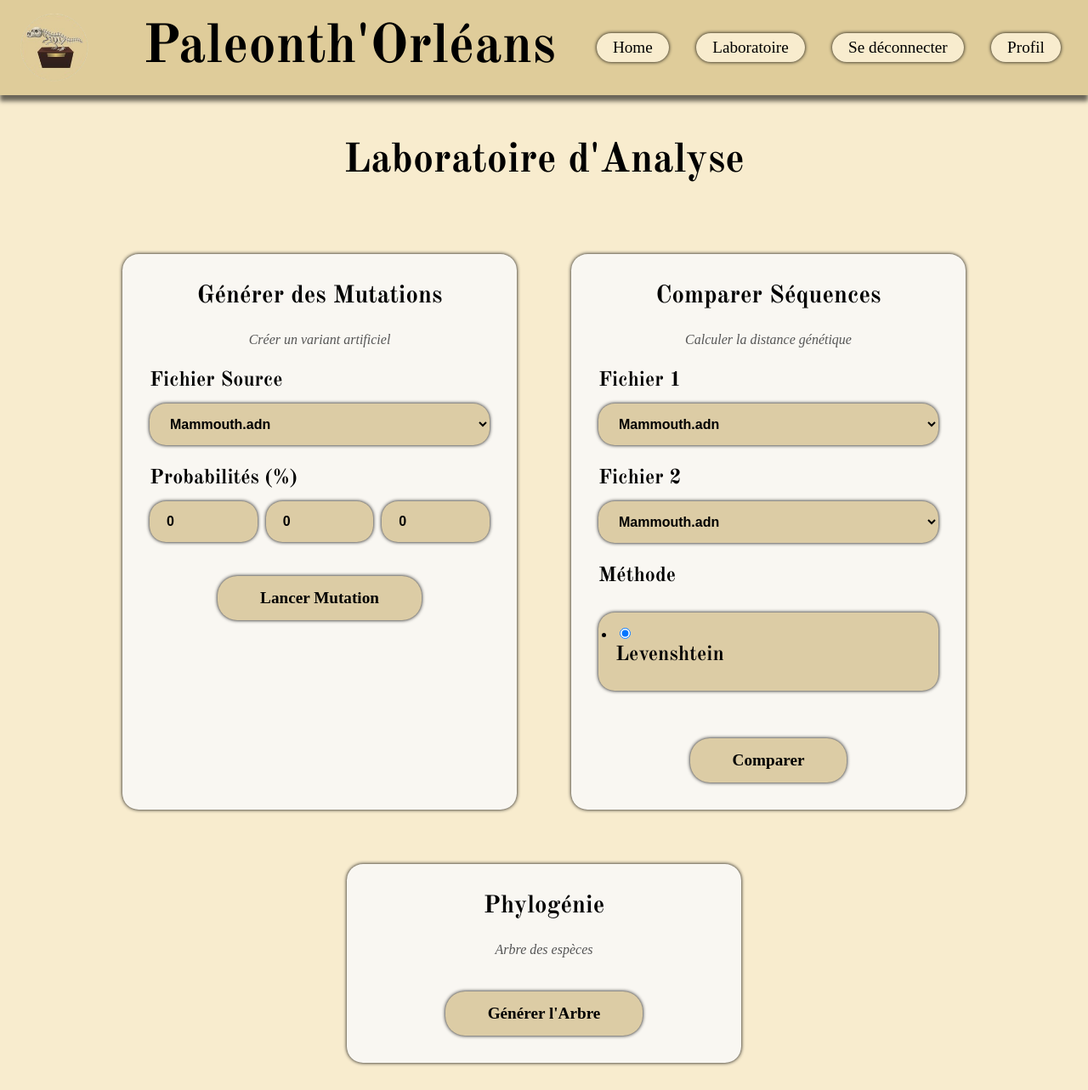
After one commit to JorisVachey/SAE_ADN, a Flask app: page /exploitation in a window 1280 px wide. The commit adds this page. Shown: the whole page at 85% size. Run offline with Flask 3, Linux system fonts and the light colour scheme; a user stored in the database is signed in; data comes from the database, SQL or seed files in the repository; both versions use the stored data as it was after the commit.

Commit message:
ajout de l exploitation sur le site

```diff
--- a/flask/monApp/forms.py
+++ b/flask/monApp/forms.py
@@ -68,3 +68,11 @@ class EquipementForm(FlaskForm): # Renommé pour plus de clarté
 class CampagneForm(FlaskForm):
     date  = DateField('date début', validators=[DataRequired(message="Cette option est obligatoire")])
     duree = IntegerField('nb jours', validators=[DataRequired(message="Cette option est obligatoire")])
+
+class MutationForm(FlaskForm):
+    proba_r = IntegerField('Pourcentage Remplacement', default=0)
+    proba_d = IntegerField('Pourcentage Délétion', default=0)
+    proba_i = IntegerField('Pourcentage Insertion', default=0)
+
+class ComparaisonForm(FlaskForm):
+    methode = RadioField('Méthode', choices=[('levenshtein', 'Levenshtein')], default='levenshtein')
--- /dev/null
+++ b/flask/monApp/static/css/style_exploitation.css
@@ -0,0 +1,73 @@
+/* Style spécifique pour la page d'exploitation */
+
+.titre-exploitation {
+    text-align: center;
+    margin-top: 2em;
+}
+
+.titre-exploitation h1 {
+    font-family: 'Old Standard TT', serif;
+    font-size: 3em;
+}
+
+.container-exploitation {
+    display: flex;
+    justify-content: center;
+    gap: 4em;
+    padding: 2em;
+    flex-wrap: wrap;
+}
+
+.bloc-outil {
+    background-color: #F9F7F2;
+    padding: 2em;
+    border-radius: 1.2em;
+    box-shadow: 0px 0px 4px 0px black;
+    width: 400px;
+}
+
+.bloc-outil h2 {
+    text-align: center;
+    font-family: 'Old Standard TT', serif;
+    font-size: 1.8em;
+    margin-top: 0;
+}
+
+.sous-titre {
+    text-align: center;
+    font-style: italic;
+    margin-bottom: 1.5em;
+    color: #555;
+}
+
+.form-outil {
+    width: 100%;
+    padding: 0;
+    box-shadow: none;
+    background: none;
+}
+
+.proba-group {
+    display: flex;
+    gap: 10px;
+}
+
+.resultat-box {
+    margin-top: 2em;
+    padding: 1em;
+    background-color: #dccca5;
+    border-radius: 1em;
+    text-align: center;
+    border: 1px solid #000;
+}
+
+.resultat-box h3 {
+    margin: 0;
+    font-family: 'Old Standard TT', serif;
+}
+
+.resultat-valeur {
+    font-size: 1.5em;
+    font-weight: bold;
+    margin: 0.5em 0;
+}
--- a/flask/monApp/static/css/styles.css
+++ b/flask/monApp/static/css/styles.css
@@ -67,3 +67,24 @@ header li a {
 header li a:hover {
     transform: scale(1.05);
 }
+
+.flash-messages {
+    width: 80%;
+    margin: 1em auto;
+}
+.flash {
+    padding: 1em;
+    margin-bottom: 0.5em;
+    border-radius: 5px;
+    border: 1px solid transparent;
+}
+.flash.success {
+    background-color: #d4edda;
+    color: #155724;
+    border-color: #c3e6cb;
+}
+.flash.error {
+    background-color: #f8d7da;
+    color: #721c24;
+    border-color: #f5c6cb;
+}
--- a/flask/monApp/templates/base.html
+++ b/flask/monApp/templates/base.html
@@ -21,6 +21,7 @@
         <ul>
             {% if current_user.is_authenticated %}
             <li><a href="{{ url_for('accueil') }}">Home</a></li>
+            <li><a href="{{ url_for('exploit') }}">Laboratoire</a></li>
             {%endif %}
             {% if not current_user.is_authenticated %}
             <li><a href="{{ url_for('connexion') }}">Se connecter</a></li>
@@ -34,6 +35,15 @@
 {%endblock%}
 
 <main>
+    {% with messages = get_flashed_messages(with_categories=true) %}
+      {% if messages %}
+        <div class="flash-messages">
+        {% for category, message in messages %}
+          <div class="flash {{ category }}">{{ message }}</div>
+        {% endfor %}
+        </div>
+      {% endif %}
+    {% endwith %}
 {% block main %}
 
 {% endblock %}
--- /dev/null
+++ b/flask/monApp/templates/exploitation.html
@@ -0,0 +1,110 @@
+{% extends "base.html" %}
+
+{% block styles_additionnels %}
+    <link rel="stylesheet" href="{{ url_for('static', filename='css/style_ajout_echantillon.css') }}">
+    <link rel="stylesheet" href="{{ url_for('static', filename='css/style_exploitation.css') }}">
+{% endblock %}
+
+{% block main %}
+<section class="block">
+    <section class="titre-exploitation">
+        <h1>Laboratoire d'Analyse</h1>
+    </section>
+
+    <div class="container-exploitation">
+
+        <article class="bloc-outil">
+            <h2>Générer des Mutations</h2>
+            <p class="sous-titre">Créer un variant artificiel</p>
+
+            <form method="POST" action="{{ url_for('mutation') }}" class="form-outil">
+                {{ form_mutation.hidden_tag() }}
+
+                <div class="form-group">
+                    <label for="fichier_source">Fichier Source</label>
+                    <select name="fichier_source" id="fichier_source" class="form-control">
+                        {% for fichier in fichiers %}
+                            <option value="{{ fichier.idFichier }}">{{ fichier.nomFichier }}</option>
+                        {% endfor %}
+                    </select>
+                </div>
+
+                <div class="form-group">
+                    <label>Probabilités (%)</label>
+                    <div class="proba-group">
+                        {{ form_mutation.proba_r(class="form-control", placeholder="Rempl.") }}
+                        {{ form_mutation.proba_d(class="form-control", placeholder="Dél.") }}
+                        {{ form_mutation.proba_i(class="form-control", placeholder="Ins.") }}
+                    </div>
+                </div>
+
+                <div class="boutons_form" style="justify-content: center;">
+                    <button type="submit" class="boutons_plat">Lancer Mutation</button>
+                </div>
+            </form>
+        </article>
+
+        <article class="bloc-outil">
+            <h2>Comparer Séquences</h2>
+            <p class="sous-titre">Calculer la distance génétique</p>
+
+            <form method="POST" action="{{ url_for('comparaison') }}" class="form-outil">
+                {{ form_comparaison.hidden_tag() }}
+
+                <div class="form-group">
+                    <label for="fichier1">Fichier 1</label>
+                    <select name="fichier1" id="fichier1" class="form-control">
+                        {% for fichier in fichiers %}
+                            <option value="{{ fichier.idFichier }}">{{ fichier.nomFichier }}</option>
+                        {% endfor %}
+                    </select>
+                </div>
+
+                <div class="form-group">
+                    <label for="fichier2">Fichier 2</label>
+                    <select name="fichier2" id="fichier2" class="form-control">
+                        {% for fichier in fichiers %}
+                            <option value="{{ fichier.idFichier }}">{{ fichier.nomFichier }}</option>
+                        {% endfor %}
+                    </select>
+                </div>
+
+                <div class="form-group">
+                    {{ form_comparaison.methode.label }}
+                    {{ form_comparaison.methode(class="form-control") }}
+                </div>
+
+                <div class="boutons_form" style="justify-content: center;">
+                    <button type="submit" class="boutons_plat">Comparer</button>
+                </div>
+            </form>
+
+            {% if resultat_comparaison is not none %}
+            <div class="resultat-box">
+                <h3>Résultat</h3>
+                <p class="resultat-valeur">Distance : {{ resultat_comparaison }}</p>
+            </div>
+            {% endif %}
+        </article>
+
+        <article class="bloc-outil">
+            <h2>Phylogénie</h2>
+            <p class="sous-titre">Arbre des espèces</p>
+
+            <form method="POST" action="{{ url_for('arbre_phylogenetique') }}" class="form-outil">
+                <div class="boutons_form" style="justify-content: center;">
+                    <button type="submit" class="boutons_plat">Générer l'Arbre</button>
+                </div>
+            </form>
+
+            {% if arbre_phylogenetique %}
+            <div class="resultat-box" style="text-align: left; overflow-x: auto;">
+                <h3>Résultat</h3>
+                <pre style="font-family: monospace;">{{ arbre_phylogenetique }}</pre>
+            </div>
+            {% endif %}
+        </article>
+
+    </div>
+</section>
+{% endblock %}
--- a/flask/monApp/utils/adn.py
+++ b/flask/monApp/utils/adn.py
@@ -1,7 +1,7 @@
 import random
 import os
 import numpy as np
-import fonctions_utiles as fu
+from . import fonctions_utiles as fu
 
 def generer_adn(nom_fichier : str, longueur : int):
     """
@@ -206,7 +206,8 @@ def mutations(nom_fichier: str, proba_r: float, proba_d: float, proba_i: float)-
 
     if outputs:
         final = outputs[-1]
-        final_name = f"{base_name}_mutations.adn"
+        suffixe = random.randint(1000, 9999)
+        final_name = f"{base_name}_mutations_{suffixe}.adn"
         os.rename(final, final_name)
         print(f"Traitement terminé. Fichier final : {final_name}")
         return final_name, nbModif
--- a/flask/monApp/utils/phylogenie.py
+++ b/flask/monApp/utils/phylogenie.py
@@ -1,6 +1,6 @@
 import os
-import fonctions_utiles as fu
-from adn import *
+from . import fonctions_utiles as fu
+from . import adn
 
 class Espece:
     def __init__(self, nom):
@@ -99,7 +99,7 @@ def distance_especes(espece_a: Espece, espece_b: Espece)-> int:
         return (d1+d2)/2
 
     else:
-        return distance_levenshtein(espece_a.get_adn(), espece_b.get_adn())
+        return adn.distance_levenshtein(espece_a.get_adn(), espece_b.get_adn())
 
 
 def reconstruire_arbre_phylogenetique(especes_initiales: list[EspeceAveree]) -> Espece:
--- a/flask/monApp/views.py
+++ b/flask/monApp/views.py
@@ -11,7 +11,7 @@ from werkzeug.utils import secure_filename
 import random
 import os
 from functools import wraps
-
+from monApp.utils import adn, fonctions_utiles, phylogenie
 
 def admin(f):
     @wraps(f)
@@ -409,3 +409,116 @@ def ajouter_echantillon(numCampagne):
         return redirect(url_for('echantillons', numCampagne=numCampagne))
 
     return render_template('ajout_echantillon.html', form=form, fichier_form=fichier_form, campagne=campagne, random=random)
+
+@app.route('/exploitation', methods=['GET'])
+@login_required
+def exploit():
+    form_mutation = MutationForm()
+    form_comparaison = ComparaisonForm()
+    fichiers = Fichier.query.filter(Fichier.nomFichier.like('%.adn')).all()
+    return render_template("exploitation.html", form_mutation=form_mutation, form_comparaison=form_comparaison, resultat_comparaison=None, fichiers=fichiers)
+
+@app.route('/mutation', methods=['POST'])
+@login_required
+def mutation():
+    form = MutationForm()
+    if form.validate_on_submit():
+        id_fichier = request.form.get('fichier_source')
+        fichier = Fichier.query.get(id_fichier)
+        upload_dir = os.path.join(app.root_path, 'static', 'uploads')
+        filepath = os.path.join(upload_dir, fichier.nomFichier)
+
+        proba_r = form.proba_r.data / 100.0
+        proba_d = form.proba_d.data / 100.0
+        proba_i = form.proba_i.data / 100.0
+
+        try:
+            nouveau_chemin, modifs = adn.mutations(filepath, proba_r, proba_d, proba_i)
+            nouveau_nom = os.path.basename(nouveau_chemin)
+
+            # Enregistrement en BDD
+            nouveau_fichier = Fichier(nomFichier=nouveau_nom)
+            db.session.add(nouveau_fichier)
+            db.session.commit()
+
+            # Création d'un échantillon "virtuel" pour le voir dans la liste
+            echantillon = Echantillon(
+                typeE="Variant",
+                nomSpecifique=f"Muté de {fichier.nomFichier}",
+                commentaire=f"R:{form.proba_r.data}%, D:{form.proba_d.data}%, I:{form.proba_i.data}%",
+                numCampagne=1, # Campagne par défaut ou à choisir
+                idP=current_user.idP
+            )
+            echantillon.idFichier = nouveau_fichier.idFichier
+            db.session.add(echantillon)
+            db.session.commit()
+
+            flash(f"Mutation réussie ! Fichier créé : {nouveau_nom}", "success")
+            return redirect(url_for('exploit'))
+        except Exception as e:
+            print(f"Erreur mutation: {e}")
+            flash(f"Erreur lors de la mutation : {e}", "error")
+            return redirect(url_for('exploit'))
+    else:
+        flash("Formulaire invalide", "error")
+    return redirect(url_for('exploit'))
+
+@app.route('/comparaison', methods=['POST'])
+@login_required
+def comparaison():
+    form = ComparaisonForm()
+    resultat = None
+    if form.validate_on_submit():
+        id1 = request.form.get('fichier1')
+        id2 = request.form.get('fichier2')
+        f1 = Fichier.query.get(id1)
+        f2 = Fichier.query.get(id2)
+
+        upload_dir = os.path.join(app.root_path, 'static', 'uploads')
+        path1 = os.path.join(upload_dir, f1.nomFichier)
+        path2 = os.path.join(upload_dir, f2.nomFichier)
+
+        resultat = adn.distance_levenshtein(path1, path2)
+
+    form_mutation = MutationForm()
+    fichiers = Fichier.query.filter(Fichier.nomFichier.like('%.adn')).all()
+    return render_template("exploitation.html", form_mutation=form_mutation, form_comparaison=form, resultat_comparaison=resultat, fichiers=fichiers)
+
+@app.route('/phylogenie', methods=['POST'])
+@login_required
+def arbre_phylogenetique():
+    # 1. Récupérer les fichiers
+    fichiers_db = Fichier.query.filter(Fichier.nomFichier.like('%.adn')).all()
+    upload_dir = os.path.join(app.root_path, 'static', 'uploads')
+
+    especes = []
+    # 2. Créer les objets EspeceAveree
+    for f in fichiers_db:
+        path = os.path.join(upload_dir, f.nomFichier)
+        try:
+            # On passe le chemin complet
+            especes.append(phylogenie.EspeceAveree(path))
+        except Exception as e:
+            print(f"Erreur chargement {f.nomFichier}: {e}")
+
+    if len(especes) < 2:
+        flash("Il faut au moins 2 espèces pour construire un arbre.", "error")
+        return redirect(url_for('exploit'))
+
+    # 3. Reconstruire l'arbre
+    try:
+        racine = phylogenie.reconstruire_arbre_phylogenetique(especes)
+        arbre_visuel = phylogenie.visualiser_arbre(racine)
+    except Exception as e:
+        flash(f"Erreur lors de la reconstruction : {e}", "error")
+        return redirect(url_for('exploit'))
+
+    # 4. Renvoyer le résultat à la page
+    form_mutation = MutationForm()
+    form_comparaison = ComparaisonForm()
+    return render_template("exploitation.html",
+                         form_mutation=form_mutation,
+                         form_comparaison=form_comparaison,
+                         resultat_comparaison=None,
+                         fichiers=fichiers_db,
+                         arbre_phylogenetique=arbre_visuel)
```
Also changed, not shown: flask/monApp.db.
